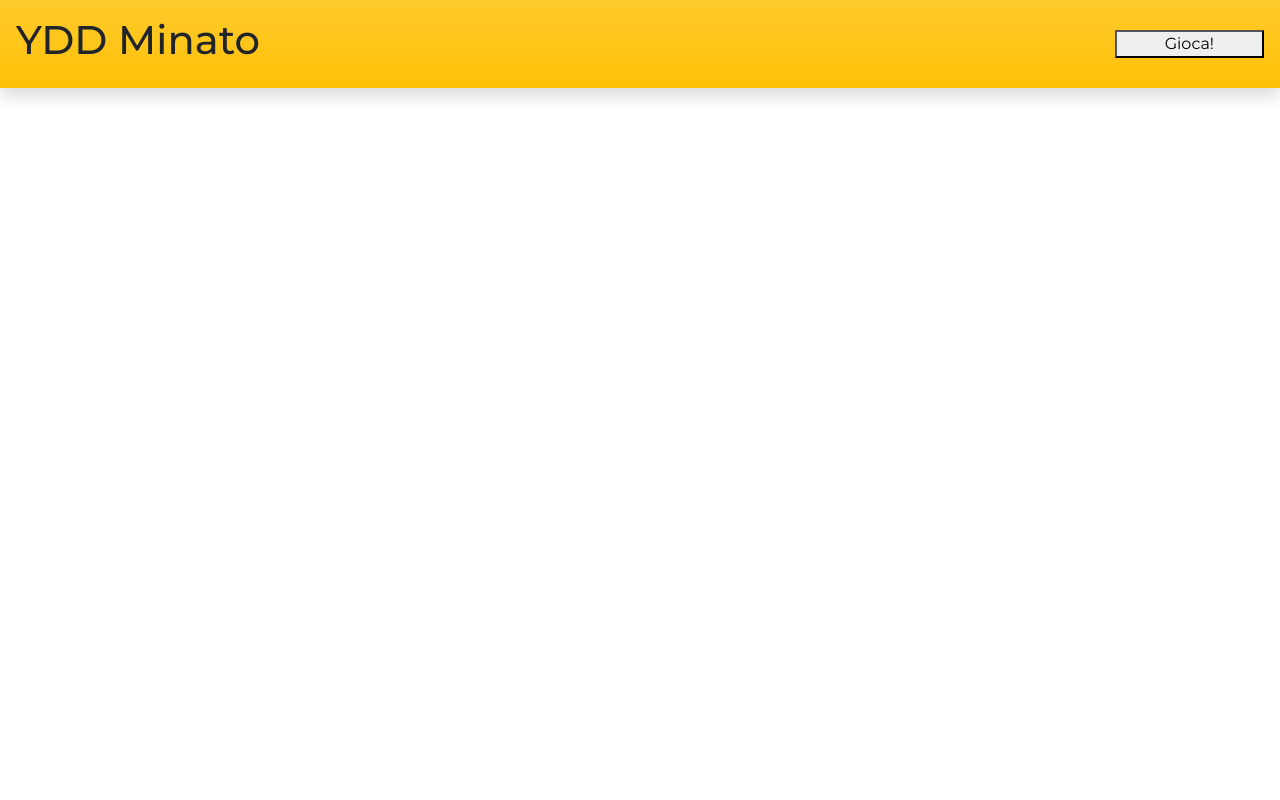
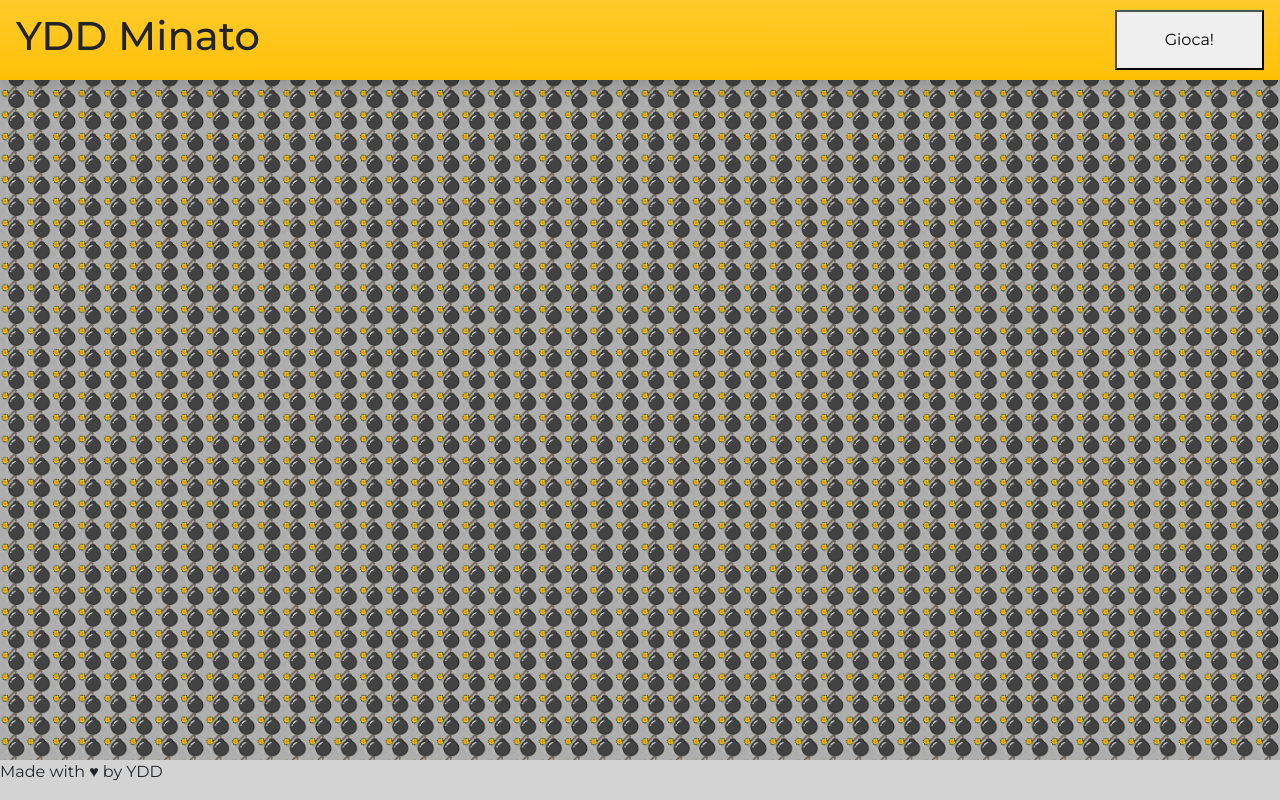
Before and after one commit to yurididomenico/js-campominato-grid, a plain HTML site: page index.html in a window 1280 px wide. Drawn offline with nearby package versions, Linux system fonts and the light colour scheme.

Commit message:
fix struttura HTML

```diff
--- a/assets/css/stile.css
+++ b/assets/css/stile.css
@@ -22,7 +22,7 @@ a
 .containerAreaGioco
 {
   margin: 0 auto;
-  width: 40%;
+  width: 35%;
 }
 
 .gridBox
@@ -38,13 +38,22 @@ a
   background-color: lightblue;
 }
 
+body
+{
+  background-image: url('../img/bg-bomb.png');
+  background-size: 2%;
+  background-color: grey;
+}
 
 
 
 
 
 /* |||||||||| HEADER |||||||||| */
-
+header
+{
+  height: 10vh;
+}
 
 
 /* |||||||||| NAV |||||||||| */
@@ -52,12 +61,18 @@ a
 
 
 /* |||||||||| MAIN |||||||||| */
-
+main
+{
+  height: 85vh;
+}
 
 
 /* |||||||||| FOOTER |||||||||| */
-
-
+footer
+{
+  height: 5vh;
+  background-color: lightgrey;
+}
 
 /* |||||||||| AREA TEST |||||||||| */
 
--- a/assets/javascript/main.js
+++ b/assets/javascript/main.js
@@ -10,11 +10,9 @@ Quando l'utente clicca su ogni cella, la cella cliccata si colora di azzurro ed
 
 function gioco()
 {
-    console.log("Funzione: gioco()")
-
     // Definisco variabile area di gioco
     let griglia = document.getElementById('areaGioco');
-    console.log(griglia);
+    griglia.innerHTML = "";
 
     // Definisco variabile per il quadrato
     let quadrato;
@@ -44,8 +42,6 @@ function gioco()
 
 }
 
-
-
 //Funzione genera un div
 function creaQuad()
 {
--- a/index.html
+++ b/index.html
@@ -19,12 +19,12 @@
 </head>
 
 <body>
-  <header class="bg-warning bg-gradient shadow mb-5 d-flex justify-content-between align-items-center">
+  <header class="bg-warning bg-gradient shadow d-flex justify-content-between align-items-center">
     <h1 class="p-3">YDD Minato</h1>
     <button onclick="gioco()" class="px-5 mx-3 h-75">Gioca!</button>
   </header>
   <main>
-    <div id="areaGioco" class="containerAreaGioco d-flex flex-wrap">
+    <div id="areaGioco" class="containerAreaGioco d-flex flex-wrap pt-5">
 
     </div>
 
@@ -32,6 +32,9 @@
 
   </main>
 
+  <footer>
+    Made with &hearts; by YDD
+  </footer>
 
 
 
```
Also changed, not shown: assets/img/bg-bomb.png (added).
